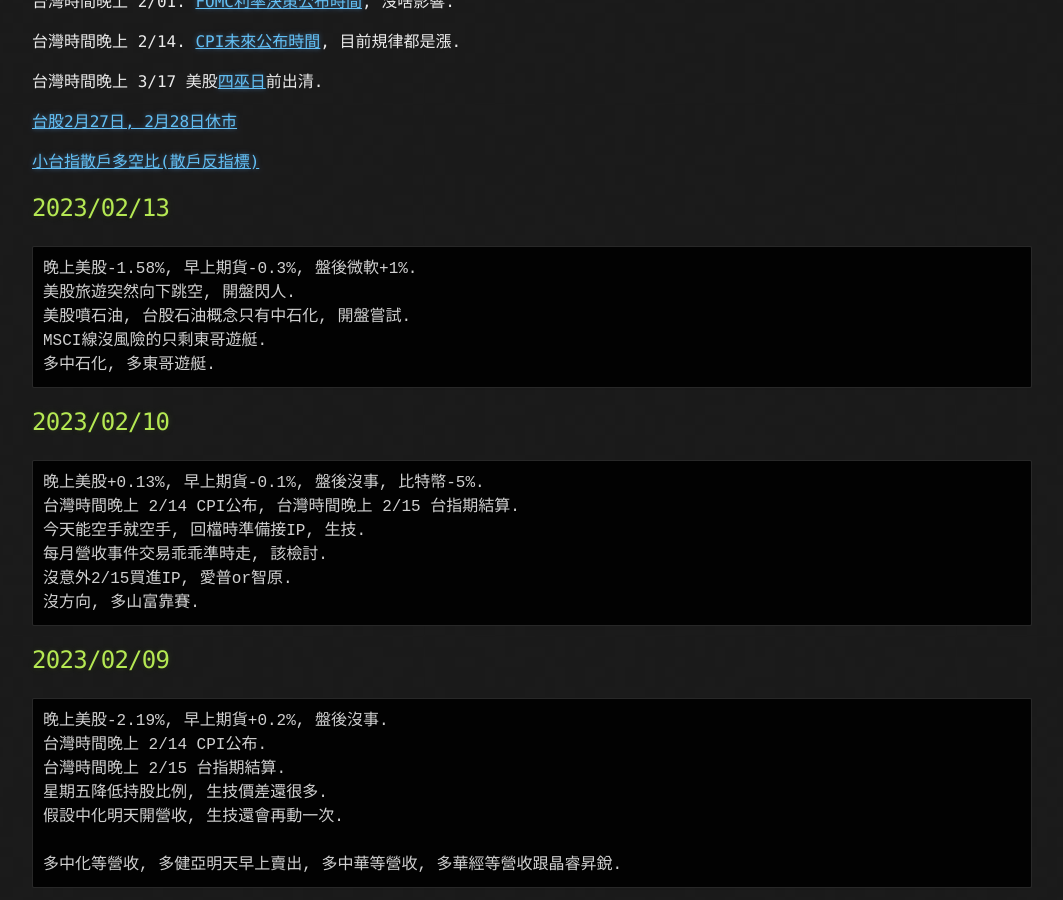
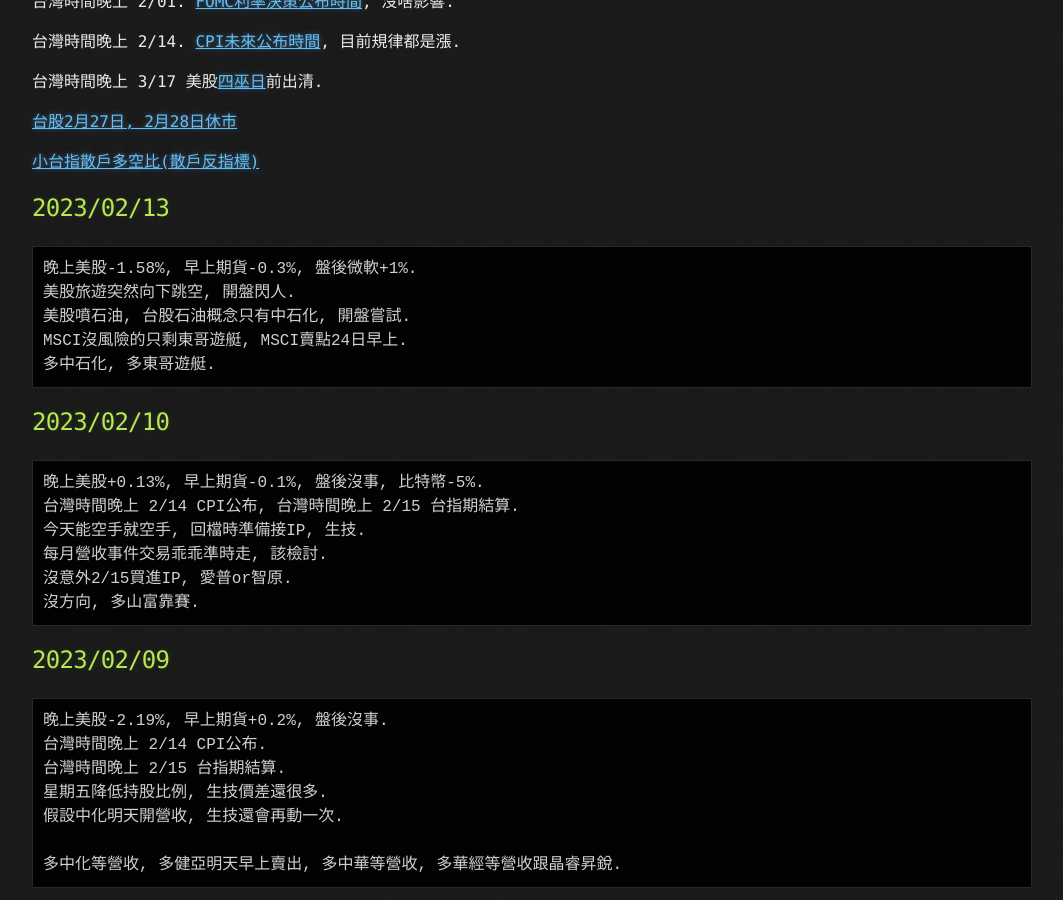
Before and after one commit to lepg5487/Stock_God, a Jekyll site: the page built from index.md, in a window 1280 px wide and 900 px high, scrolled down 428 px. Shown: the whole window, without its empty margins (108-1171 px from the left). Built offline with Jekyll 4.4.1, drawn with Linux system fonts in a browser that asks for light colours; our own code applies the rules of GitHub Pages for plain Markdown files.

Commit message:
Update index.md

````diff
--- a/index.md
+++ b/index.md
@@ -25,7 +25,7 @@ layout: testlayouts
 晚上美股-1.58%, 早上期貨-0.3%, 盤後微軟+1%.
 美股旅遊突然向下跳空, 開盤閃人.
 美股噴石油, 台股石油概念只有中石化, 開盤嘗試.
-MSCI線沒風險的只剩東哥遊艇.
+MSCI沒風險的只剩東哥遊艇, MSCI賣點24日早上.
 多中石化, 多東哥遊艇.
 ```
 
````
